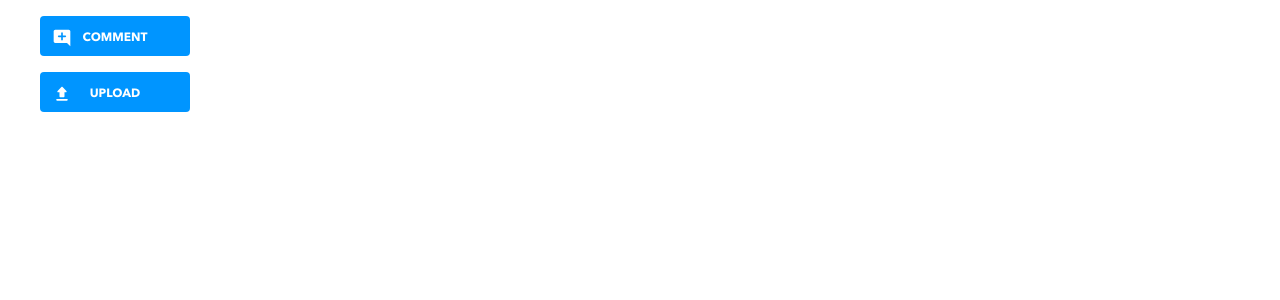
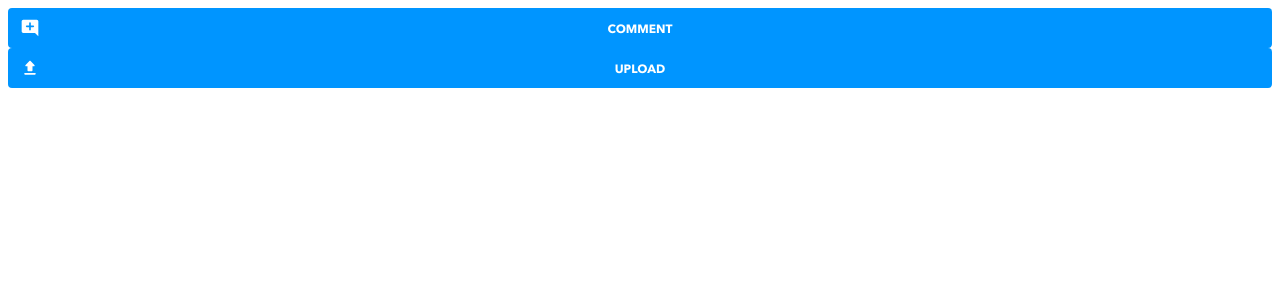
Before and after one commit to Fordenstraz/Brainflix_Project_App, a React (Create React App) app: page / in a window 1280 px wide. Shown: the top 300 px of the page. Built offline with nearby package versions, Linux system fonts and the light colour scheme.

Commit message:
Refine button styling

```diff
--- a/src/components/Button/Button.jsx
+++ b/src/components/Button/Button.jsx
@@ -12,7 +12,7 @@ export default function Button({ icon = null, label }) {
 					alt='an icon'
 				/>
 			)}
-			{label}
+			<span className='button__text'>{label}</span>
 		</button>
 	);
 }
--- a/src/components/Button/Button.scss
+++ b/src/components/Button/Button.scss
@@ -10,9 +10,6 @@
 	gap: 0.75rem;
 	height: 2.5rem;
 	width: 100%;
-	padding-top: 0.3rem;
-	margin: 1rem 2rem 0;
-	@extend %labels_buttons-mobile;
 	color: colours.$primary_light;
 	background-color: colours.$primary_colour;
 	border: 0px;
@@ -22,14 +19,20 @@
 		background-color: colours.$secondary_colour;
 	}
 
-	@include mixins.tablet {
-		@include typography.labels_buttons;
-		width: 9.375rem;
-	}
-
 	&__icon {
 		height: 50%;
 		position: absolute;
 		left: 0.75rem;
 	}
+
+	&__text {
+		@extend %labels_buttons-mobile;
+		font-size: 0.875rem;
+		padding-top: 0.3rem;
+
+		@include mixins.tablet {
+			@include typography.labels_buttons;
+			width: 9.375rem;
+		}
+	}
 }
--- a/src/styles/partials/typography.scss
+++ b/src/styles/partials/typography.scss
@@ -52,8 +52,8 @@
 
 %labels_buttons-mobile {
 	font-family: 'avenir-next', Helvetica, sans-serif;
-	font-size: 0.625rem;
-	font-weight: 700;
+	font-size: 0.75rem;
+	font-weight: 600;
 	line-height: 1.25;
 }
 
```
Also changed, not shown: src/styles/partials/placeholders.scss (added, +36 -0 lines).
